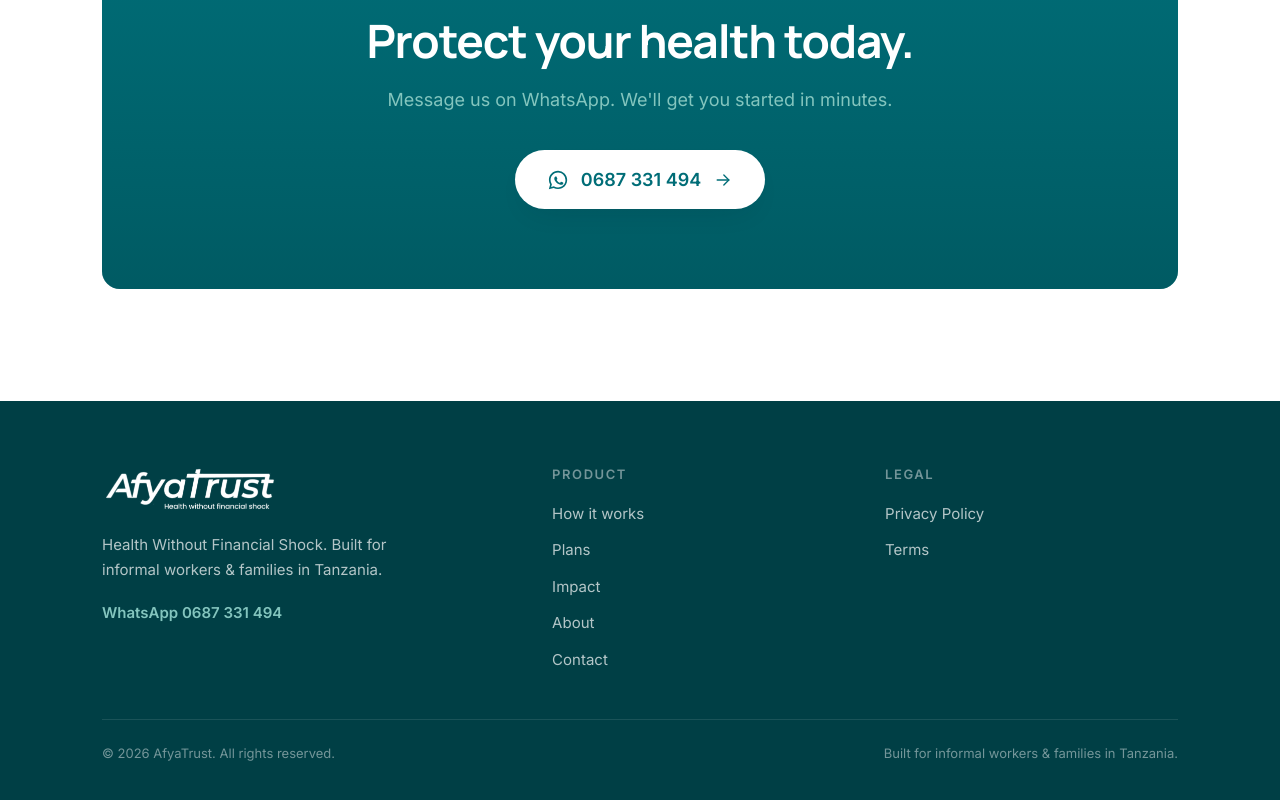
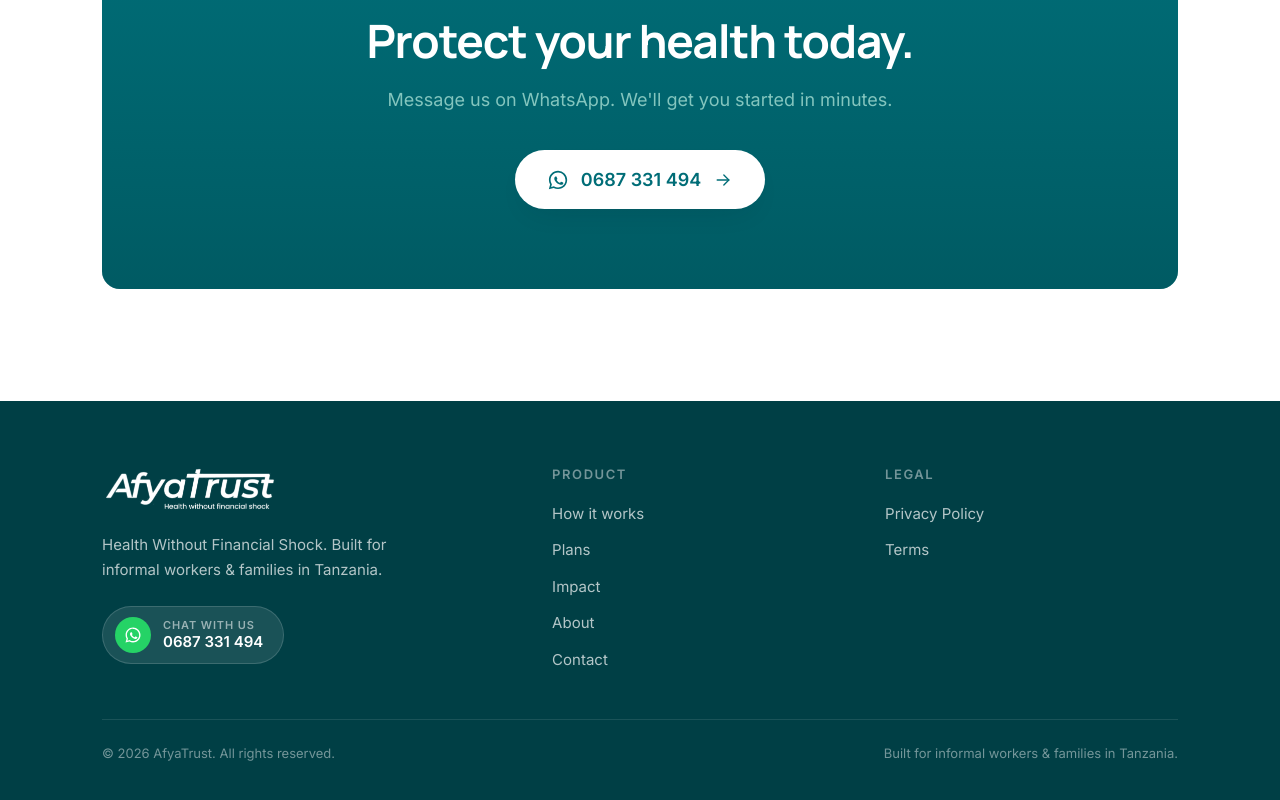
Before and after one commit to MGASALUCAS/afyatrust, a Next.js app: page / in a window 1280 px wide. Shown: the part 6967-7767 px from the top of the page. Built offline with nearby package versions, Linux system fonts and the light colour scheme.

Commit message:
logo, non plain number text on footer

```diff
--- a/components/Footer.tsx
+++ b/components/Footer.tsx
@@ -1,5 +1,6 @@
 import Image from "next/image";
 import { WHATSAPP_NUMBER, WHATSAPP_LINK, TAGLINE, TAGLINE_SUB } from "@/lib/content";
+import { WhatsAppIcon } from "./Icons";
 
 type FooterLink = { label: string; href: string };
 type FooterColumn = { title: string; links: FooterLink[] };
@@ -45,9 +46,17 @@
               href={WHATSAPP_LINK}
               target="_blank"
               rel="noopener"
-              className="mt-5 inline-block text-[15px] font-600 text-sage hover:text-white"
+              className="mt-6 inline-flex items-center gap-3 rounded-full border border-white/15 bg-white/10 py-2.5 pl-3 pr-5 transition-all duration-200 hover:-translate-y-0.5 hover:bg-white/15"
             >
-              WhatsApp {WHATSAPP_NUMBER}
+              <span className="grid h-9 w-9 place-items-center rounded-full bg-[#25D366] text-white">
+                <WhatsAppIcon width={18} height={18} />
+              </span>
+              <span className="flex flex-col text-left leading-tight">
+                <span className="text-[11px] font-semibold uppercase tracking-[0.08em] text-white/55">
+                  Chat with us
+                </span>
+                <span className="text-[15px] font-600 text-white">{WHATSAPP_NUMBER}</span>
+              </span>
             </a>
           </div>
 
```
Also changed, not shown: 1 other file (tests, documents, lock files or other folders).
